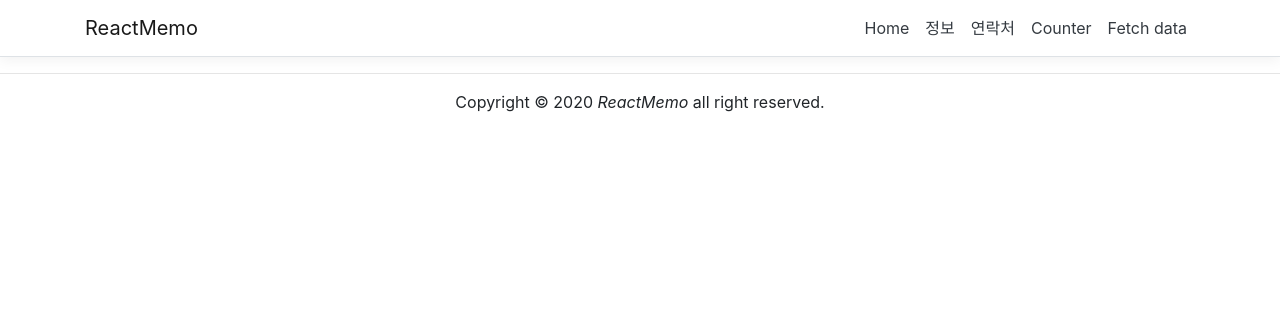
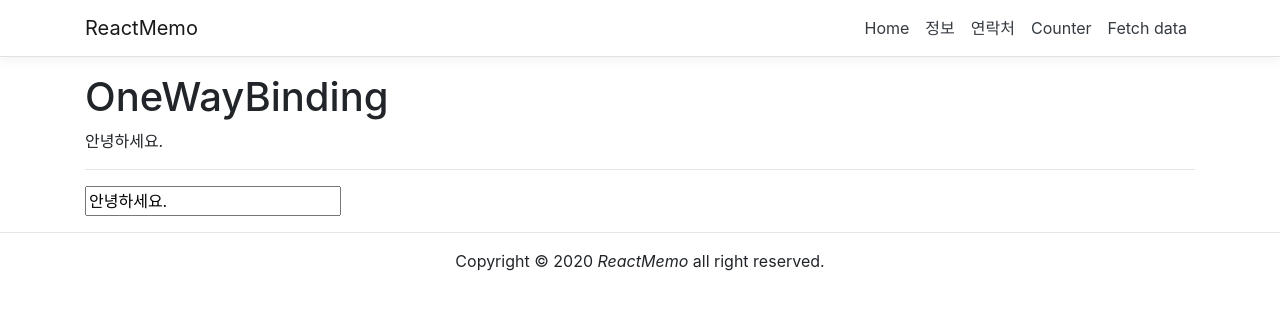
Before and after one commit to VisualAcademy/ReactMemo, a React (Create React App) app in the folder ReactMemo/ClientApp/: page /OneWayBinding in a window 1280 px wide. Shown: the top 310 px of the page. Built offline with nearby package versions, Linux system fonts and the light colour scheme.

Commit message:
OneWayBinding

```diff
--- a/ReactMemo/ClientApp/src/App.js
+++ b/ReactMemo/ClientApp/src/App.js
@@ -22,6 +22,8 @@ import Ideas from './components/Ideas/Ideas';
 import InlineStyle from './components/Demos/InlineStyles/InlineStyles';
 
 import './custom.css'
+
+import { OneWayBinding } from './components/Demos/OneWayBinding/OneWayBinding';
 
 export default class App extends Component {
     static displayName = App.name;
@@ -52,6 +54,8 @@ export default class App extends Component {
                 <Route path='/Ideas' component={Ideas} />
 
                 <Route path='/InlineStyles' component={InlineStyle} />
+
+                <Route path='/OneWayBinding' component={ OneWayBinding } />
             </Layout>
         );
     }
--- /dev/null
+++ b/ReactMemo/ClientApp/src/components/Demos/OneWayBinding/OneWayBinding.js
@@ -0,0 +1,30 @@
+import React, { Component } from "react";
+
+export class OneWayBinding extends Component {
+    constructor(props) {
+        super(props);
+        this.state = {
+            message: "안녕하세요."
+        };
+        this.handleChange = this.handleChange.bind(this);
+    }
+
+    handleChange(event) {
+        this.setState({
+            message: event.target.value
+        });
+    }
+
+    render() {
+        return (
+            <>
+                <h1>OneWayBinding</h1>
+                <div>{this.state.message}</div>
+                <hr />
+                <input type="text"
+                    value={this.state.message}
+                    onChange={this.handleChange}></input>
+            </>
+        );
+    }
+}
```
